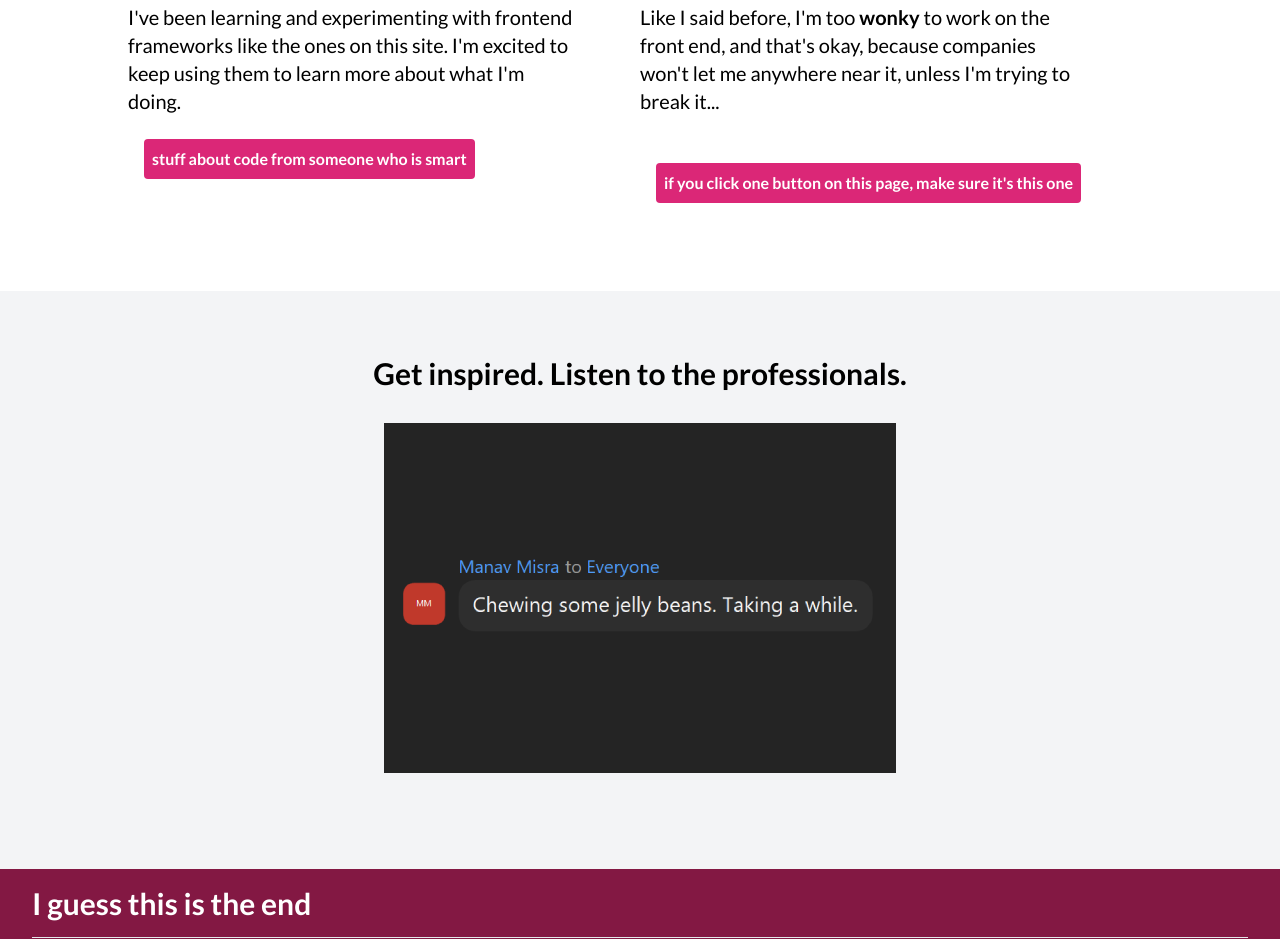
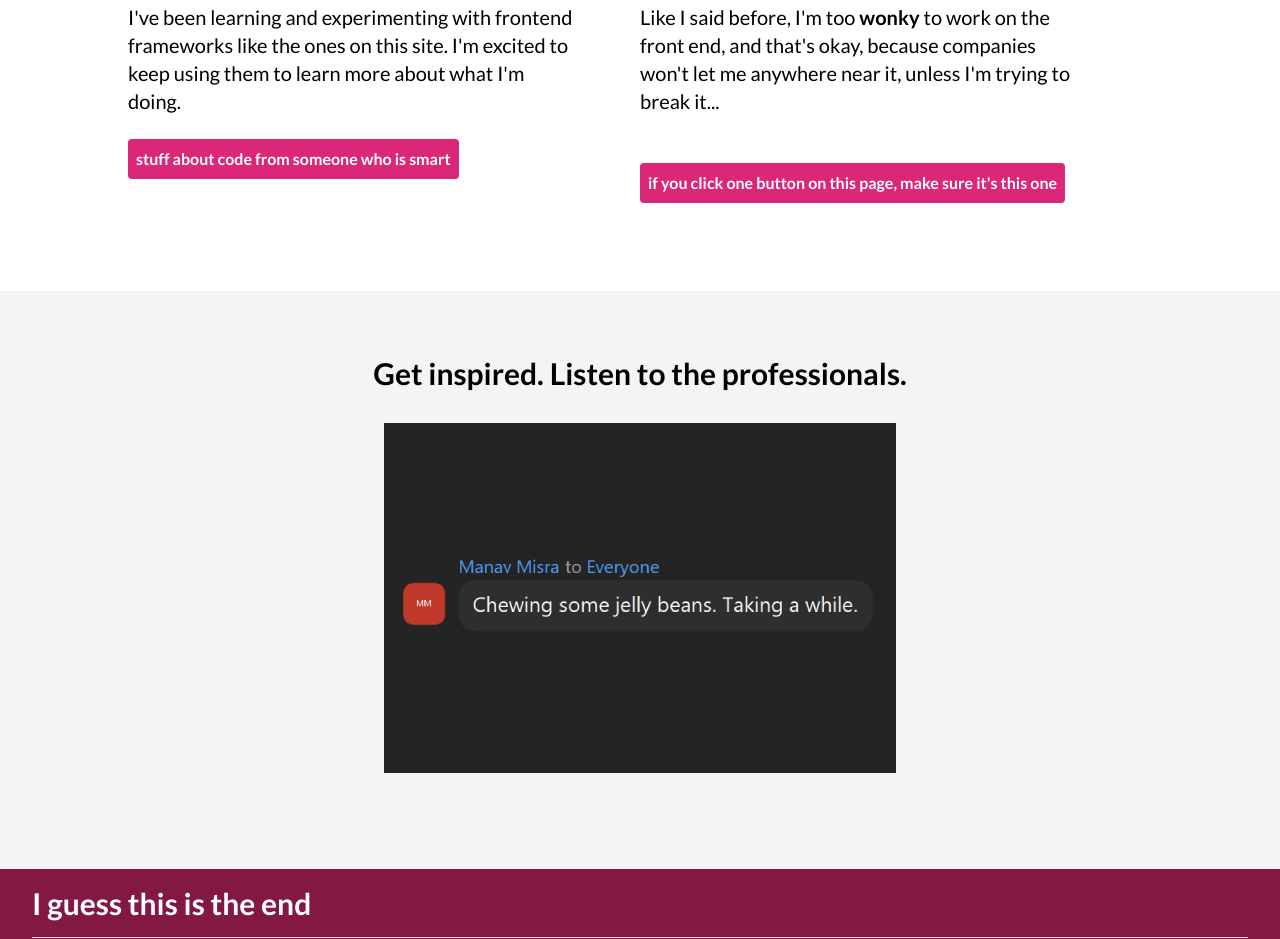
Before and after one commit to itsjoemcbride/tailwind-vite-app, a website built with Vite: page index.html in a window 1280 px wide. Shown: the part 2137-3076 px from the top of the page. Built offline with nearby package versions, Linux system fonts and the light colour scheme.

Commit message:
Add favicon

```diff
--- a/index.html
+++ b/index.html
@@ -1,6 +1,10 @@
 <!DOCTYPE html>
 <html lang="en">
   <head>
+    <link rel="apple-touch-icon" sizes="180x180" href="/apple-touch-icon.png">
+<link rel="icon" type="image/png" sizes="32x32" href="/favicon-32x32.png">
+<link rel="icon" type="image/png" sizes="16x16" href="/favicon-16x16.png">
+<link rel="manifest" href="/site.webmanifest">
     <link rel="stylesheet" href="./src/style.css" />
     <meta charset="UTF-8" />
     <meta http-equiv="X-UA-Compatible" content="IE=edge" />
@@ -71,9 +75,9 @@
           ones on this site. I'm excited to keep using them to learn more about
           what I'm doing.
         </p>
-        <a href="https://github.com/ryanmcdermott/clean-code-javascript"
-          ><button>stuff about code from someone who is smart</button></a
-        >
+       <button class="ml-0"> <a href="https://github.com/ryanmcdermott/clean-code-javascript"
+        >stuff about code from someone who is smart</a
+            ></button>
       </div>
       <div>
         <img src="./images/tests.png" />
@@ -84,12 +88,12 @@
           I'm trying to break it...
         </div>
         </p>
-        <a
+        <button class="ml-0"><a
           href="https://beebom.com/wp-content/uploads/2020/01/Hide-the-Pain-Harold-is-Imgur%E2%80%99s-Meme-of-the-Decade.jpg?w=3000&quality=75"
-          ><button>
+          >
             if you click one button on this page, make sure it's this one
-          </button></a
-        >
+            </a
+            ></button>
       </div>
     </div>
     </section>
```
Also changed, not shown: android-chrome-192x192.png (added), android-chrome-512x512.png (added), apple-touch-icon.png (added), favicon-16x16.png (added), favicon-32x32.png (added), favicon.ico (added), site.webmanifest (added).
